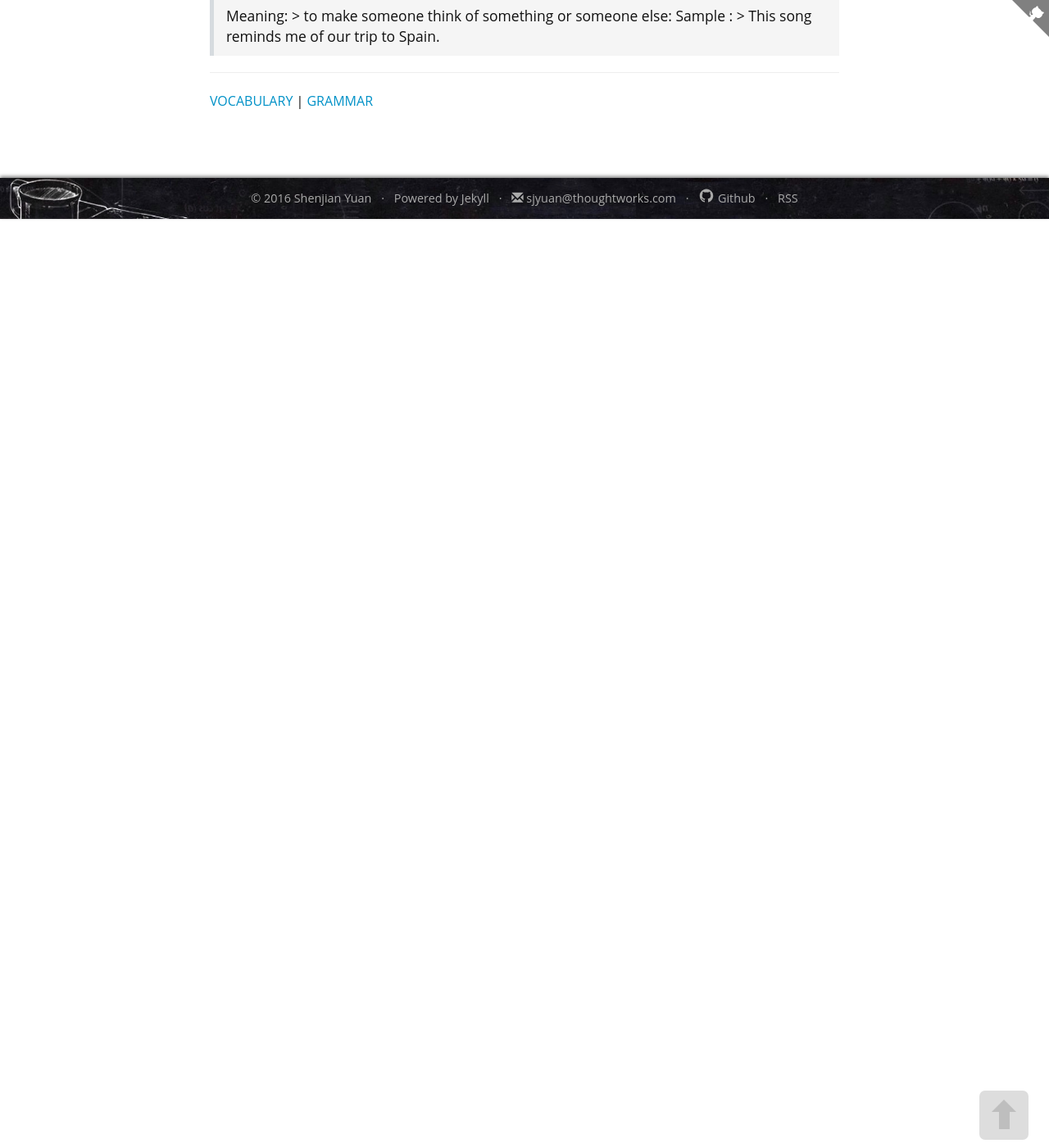
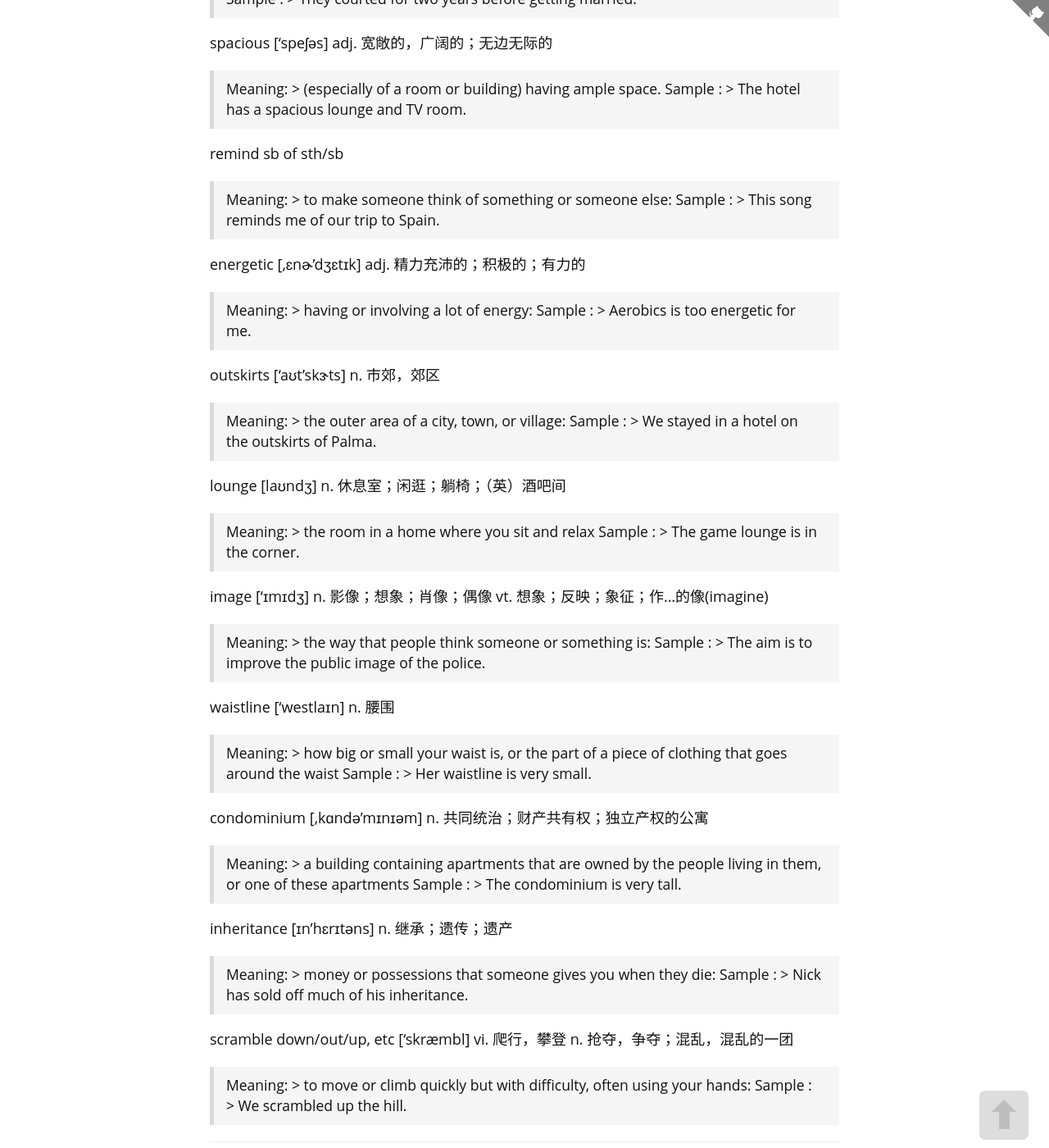
Before and after one commit to lemon123456/sjyuan-cc.github.io, a Jekyll site: the page built from english/51talk-vocabulary.md, in a window 1280 px wide and 1400 px high, scrolled down 7815 px. Shown: the whole window at 82% size. Built offline with Jekyll 4.4.1, drawn with Linux system fonts in a browser that asks for light colours; nearby versions of some CDN libraries; comment, search, counter and statistics services are not loaded; some of the changed text lies outside the part shown.

Commit message:
update grammar and vocabulary

```diff
--- a/english/51talk-vocabulary.md
+++ b/english/51talk-vocabulary.md
@@ -194,6 +194,38 @@ icon: glyphicon-saved
 >Meaning: > to make someone think of something or someone else:
 >Sample : > This song reminds me of our trip to Spain.
 
+#### energetic [,ɛnɚ'dʒɛtɪk] adj. 精力充沛的；积极的；有力的
+>Meaning: > having or involving a lot of energy:
+>Sample : > Aerobics is too energetic for me.
+
+#### outskirts ['aʊt'skɝts] n. 市郊，郊区
+>Meaning: > the outer area of a city, town, or village:
+>Sample : > We stayed in a hotel on the outskirts of Palma.
+
+#### lounge  [laʊndʒ] n. 休息室；闲逛；躺椅；（英）酒吧间
+>Meaning: > the room in a home where you sit and relax
+>Sample : > The game lounge is in the corner.
+
+#### image ['ɪmɪdʒ] n. 影像；想象；肖像；偶像  vt. 想象；反映；象征；作…的像(imagine)
+>Meaning: > the way that people think someone or something is:
+>Sample : > The aim is to improve the public image of the police.
+
+#### waistline ['westlaɪn] n. 腰围
+>Meaning: > how big or small your waist is, or the part of a piece of clothing that goes around the waist
+>Sample : > Her waistline is very small.
+
+#### condominium [,kɑndə'mɪnɪəm] n. 共同统治；财产共有权；独立产权的公寓
+>Meaning: > a building containing apartments that are owned by the people living in them, or one of these apartments
+>Sample : > The condominium is very tall.
+
+#### inheritance [ɪn'hɛrɪtəns] n. 继承；遗传；遗产
+>Meaning: > money or possessions that someone gives you when they die:
+>Sample : > Nick has sold off much of his inheritance.
+
+#### scramble down/out/up, etc ['skræmbl] vi. 爬行，攀登 n. 抢夺，争夺；混乱，混乱的一团
+>Meaning: > to move or climb quickly but with difficulty, often using your hands:
+>Sample : > We scrambled up the hill.
+
 
 ---
 
```
Also changed, not shown: _posts/2016-03-31-summary-for-last-project-eums.md (+2 -2 lines), english/51talk-grammar.md (+14 -2 lines).
